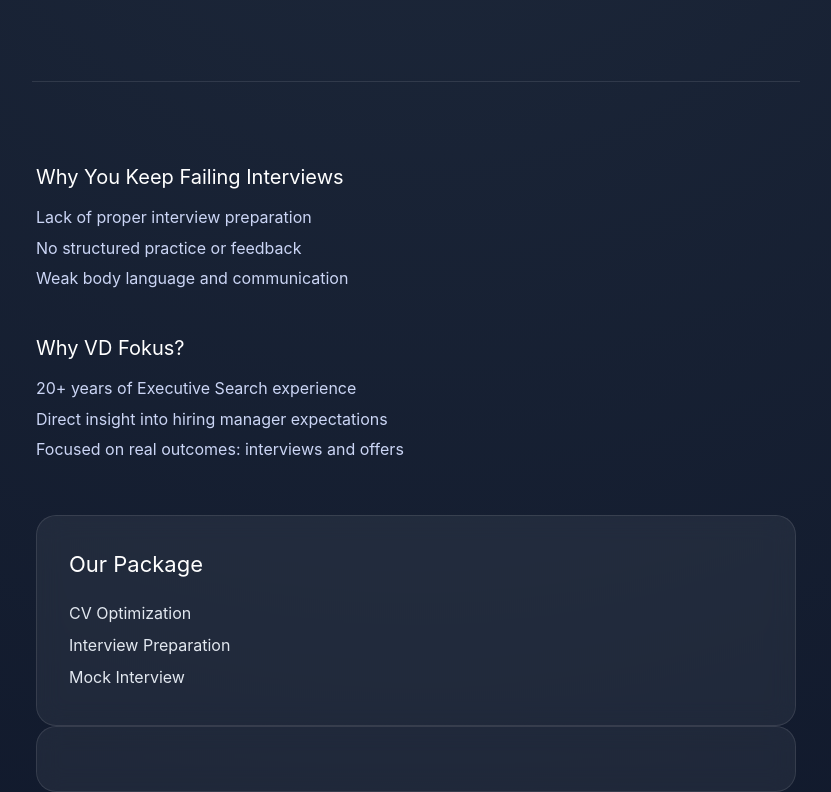
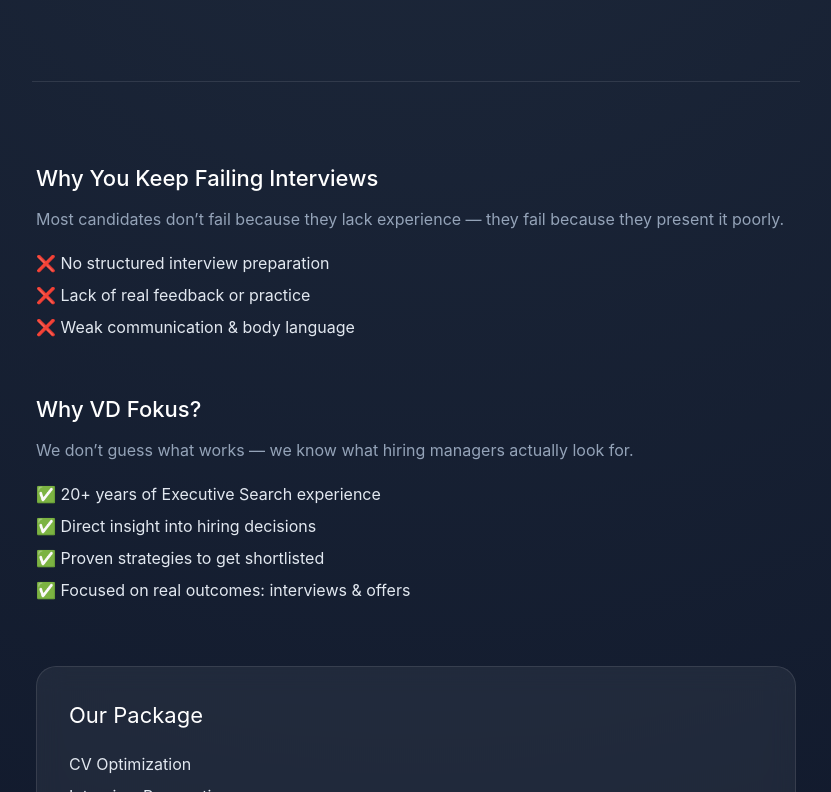
Before and after one commit to Ramzyjof/vd-fokus-landing, a Next.js app: page / in a window 1280 px wide. Shown: the part 348-1140 px from the top of the page, without its empty margins (224-1055 px from the left). Built offline with nearby package versions, Linux system fonts and the light colour scheme.

Commit message:
fix JSX syntax error

```diff
--- a/app/page.tsx
+++ b/app/page.tsx
@@ -96,38 +96,61 @@
     margin: "auto",
     padding: "40px 20px",
 
-    // 👇 THIS IS THE ANIMATION
     opacity: visible ? 1 : 0,
-    transform: visible ? "translateY(0)" : "translateY(30px)",
-    transition: "all 0.8s ease 0.2s"
-
+    transform: visible ? "translateY(0)" : "translateY(60px)",
+    transition: "all 1s ease 0.2s"
   }}
 >
   {/* WHY FAIL */}
-  <div style={{ marginBottom: "40px" }}>
-    <h2 style={{ fontSize: "20px", marginBottom: "10px" }}>
+  <div
+    style={{
+      marginBottom: "50px",
+      opacity: visible ? 1 : 0,
+      transform: visible ? "translateY(0)" : "translateY(60px)",
+      transition: "all 1s ease 0.2s"
+    }}
+  >
+    <h2 style={{ fontSize: "22px", marginBottom: "12px", fontWeight: 500 }}>
       Why You Keep Failing Interviews
     </h2>
-    <ul style={{ color: "#cbd5f5", lineHeight: "1.9" }}>
-      <li>Lack of proper interview preparation</li>
-      <li>No structured practice or feedback</li>
-      <li>Weak body language and communication</li>
+
+    <p style={{ color: "#94a3b8", marginBottom: "16px" }}>
+      Most candidates don’t fail because they lack experience — they fail because they present it poorly.
+    </p>
+
+    <ul style={{ color: "#e2e8f0", lineHeight: "2" }}>
+      <li>❌ No structured interview preparation</li>
+      <li>❌ Lack of real feedback or practice</li>
+      <li>❌ Weak communication & body language</li>
     </ul>
   </div>
 
   {/* WHY VD FOKUS */}
-  <div style={{ marginBottom: "50px" }}>
-    <h2 style={{ fontSize: "20px", marginBottom: "10px" }}>
+  <div
+    style={{
+      marginBottom: "60px",
+      opacity: visible ? 1 : 0,
+      transform: visible ? "translateY(0)" : "translateY(60px)",
+      transition: "all 1s ease 0.4s"
+    }}
+  >
+    <h2 style={{ fontSize: "22px", marginBottom: "12px", fontWeight: 500 }}>
       Why VD Fokus?
     </h2>
-    <ul style={{ color: "#cbd5f5", lineHeight: "1.9" }}>
-      <li>20+ years of Executive Search experience</li>
-      <li>Direct insight into hiring manager expectations</li>
-      <li>Focused on real outcomes: interviews and offers</li>
+
+    <p style={{ color: "#94a3b8", marginBottom: "16px" }}>
+      We don’t guess what works — we know what hiring managers actually look for.
+    </p>
+
+    <ul style={{ color: "#e2e8f0", lineHeight: "2" }}>
+      <li>✅ 20+ years of Executive Search experience</li>
+      <li>✅ Direct insight into hiring decisions</li>
+      <li>✅ Proven strategies to get shortlisted</li>
+      <li>✅ Focused on real outcomes: interviews & offers</li>
     </ul>
   </div>
 
-  {/* PACKAGE (HIGHLIGHTED) */}
+  {/* PACKAGE */}
   <div
     style={{
       padding: "32px",
@@ -135,7 +158,10 @@
       background: "rgba(255,255,255,0.06)",
       border: "1px solid rgba(255,255,255,0.1)",
       backdropFilter: "blur(12px)",
-      transition: "all 0.4s ease"
+
+      opacity: visible ? 1 : 0,
+      transform: visible ? "translateY(0)" : "translateY(100px)",
+      transition: "all 1s ease 0.6s"
     }}
     onMouseEnter={(e) => {
       e.currentTarget.style.transform = "translateY(-6px)";
@@ -156,22 +182,7 @@
       <li>Mock Interview</li>
     </ul>
   </div>
-  <div
-  style={{
-    padding: "32px",
-    borderRadius: "20px",
-    background: "rgba(255,255,255,0.06)",
-    border: "1px solid rgba(255,255,255,0.1)",
-    backdropFilter: "blur(12px)",
-
-    // 👇 ADD THIS
-    opacity: visible ? 1 : 0,
-    transform: visible ? "translateY(0)" : "translateY(50px)",
-    transition: "all 0.8s ease 0.4s"
-  }}
-></div>
 </div>
-
       {/* CTA */}
       <div style={{ textAlign: "center", margin: "80px 0" }}>
         <a
@@ -186,12 +197,6 @@
             boxShadow: "0 10px 30px rgba(255,255,255,0.1)",
             transition: "all 0.3s ease"
           }}
-          onMouseEnter={(e) => {
-            e.currentTarget.style.opacity = "0.8";
-          }}
-          onMouseLeave={(e) => {
-            e.currentTarget.style.opacity = "1";
-          }}
         >
           Get Started
         </a>
```
Lines whose indentation alone changed are shown as unchanged.
